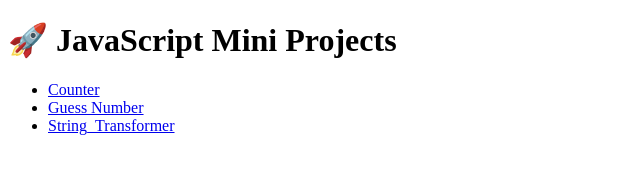
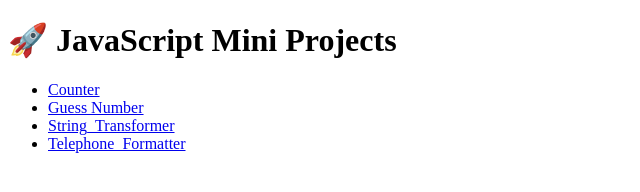
Before and after one commit to RahulSrivastava0/JS_Projects, a plain HTML site: page index.html in a window 1280 px wide. Shown: the whole page, without its empty margins (0-640 px from the left). Drawn offline with Linux system fonts and the light colour scheme.

Commit message:
Update index.html

```diff
--- a/index.html
+++ b/index.html
@@ -11,6 +11,7 @@
     <li><a href="Counter/index.html">Counter</a></li>
     <li><a href="Guess_Number/index.html">Guess Number</a></li>
     <li><a href="String_Transformer/index.html">String_Transformer</a></li>
+    <li><a href="Telephone_Formatter/index.html">Telephone_Formatter</a></li>
     <!-- Add links for all projects -->
   </ul>
 </body>
```
